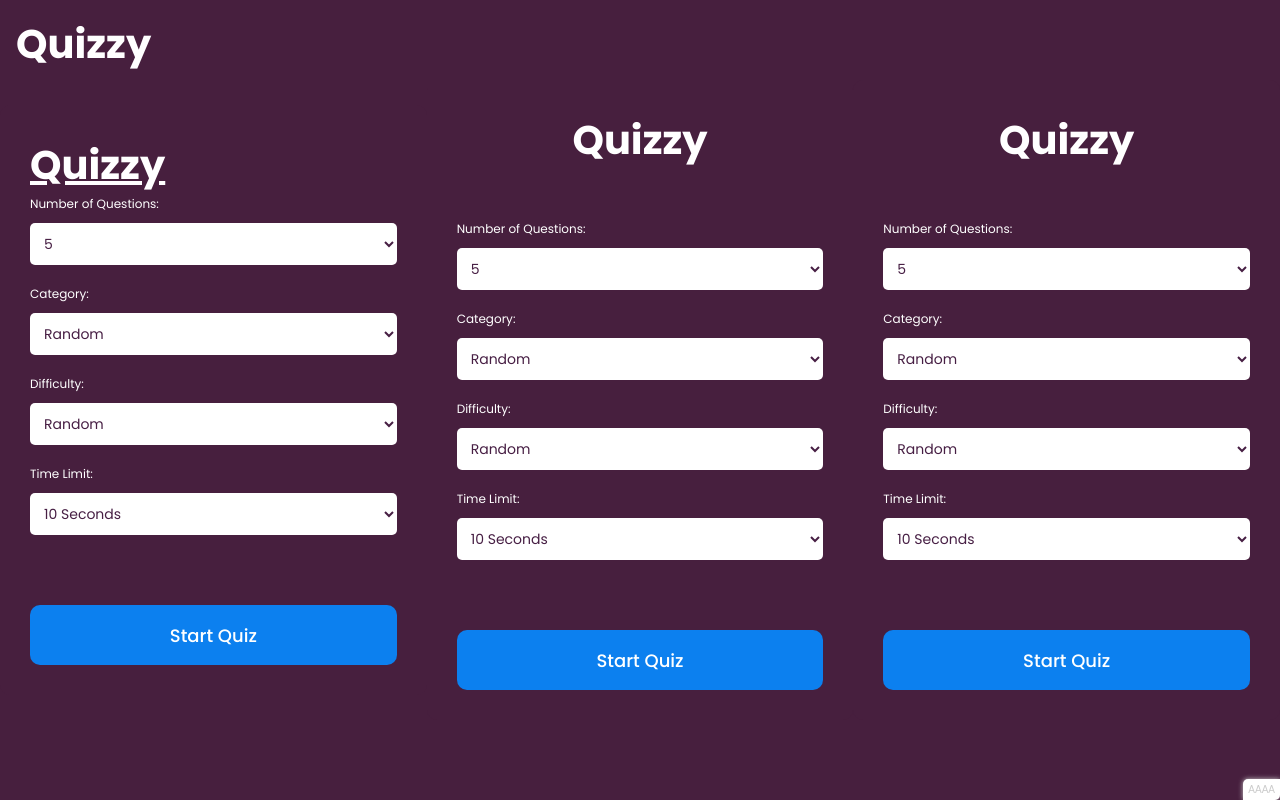
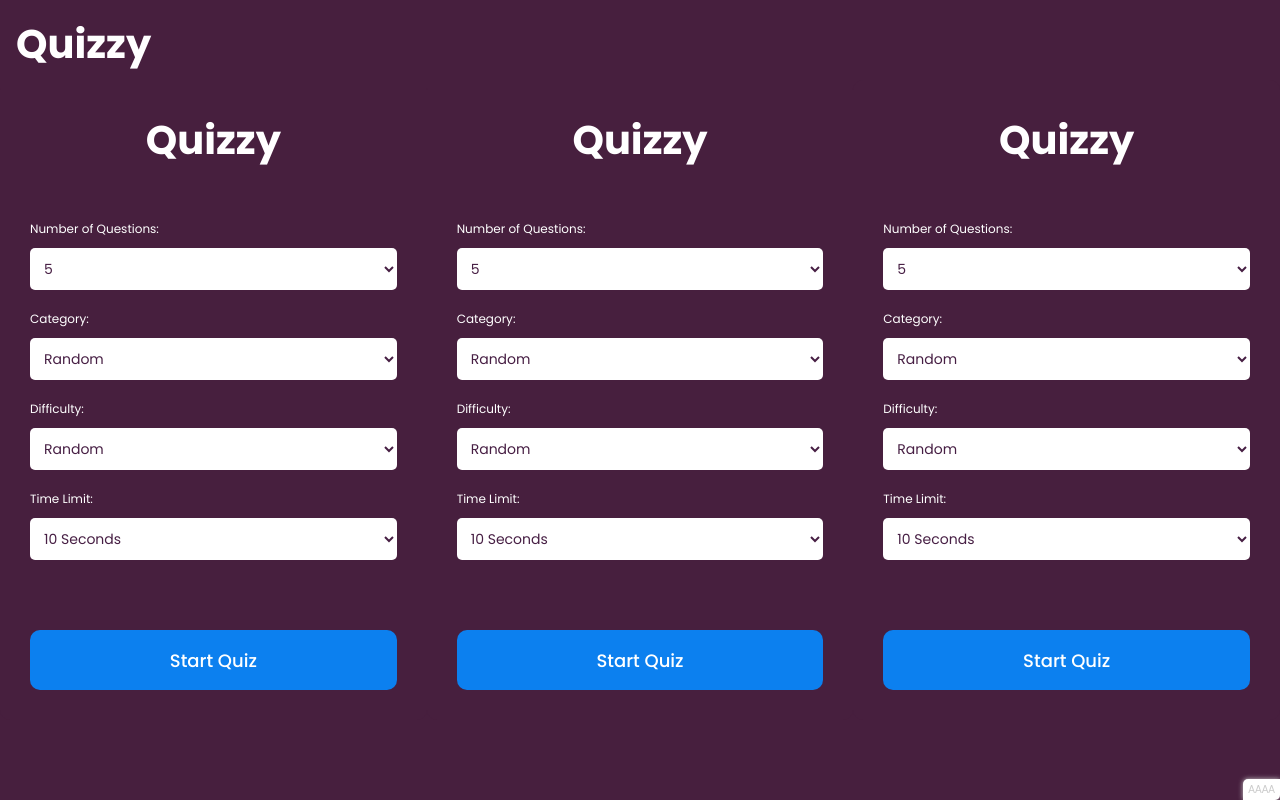
Before and after one commit to Gaemon0704/quizzy, a plain HTML site: page index.html in a window 1280 px wide. Drawn offline with Linux system fonts and the light colour scheme.

Commit message:
Update index.html

```diff
--- a/index.html
+++ b/index.html
@@ -20,7 +20,7 @@
     </div>
     <div class="container">
       <div class="start-screen">
-        <h1><a class="heading" href="landing.html">Quizzy</a></h1>
+        <h1 class="heading" href="landing.html">Quizzy</h1>
         <div class="settings">
           <label for="num-questions">Number of Questions:</label>
           <select id="num-questions">
```
